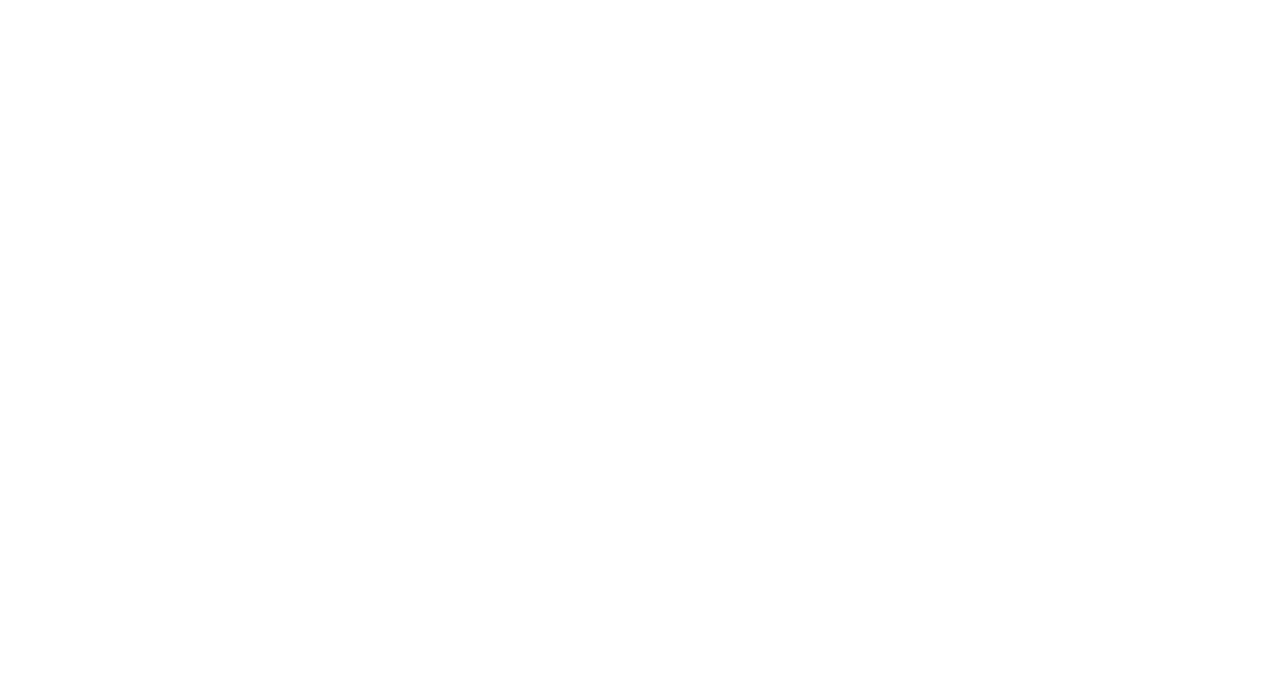
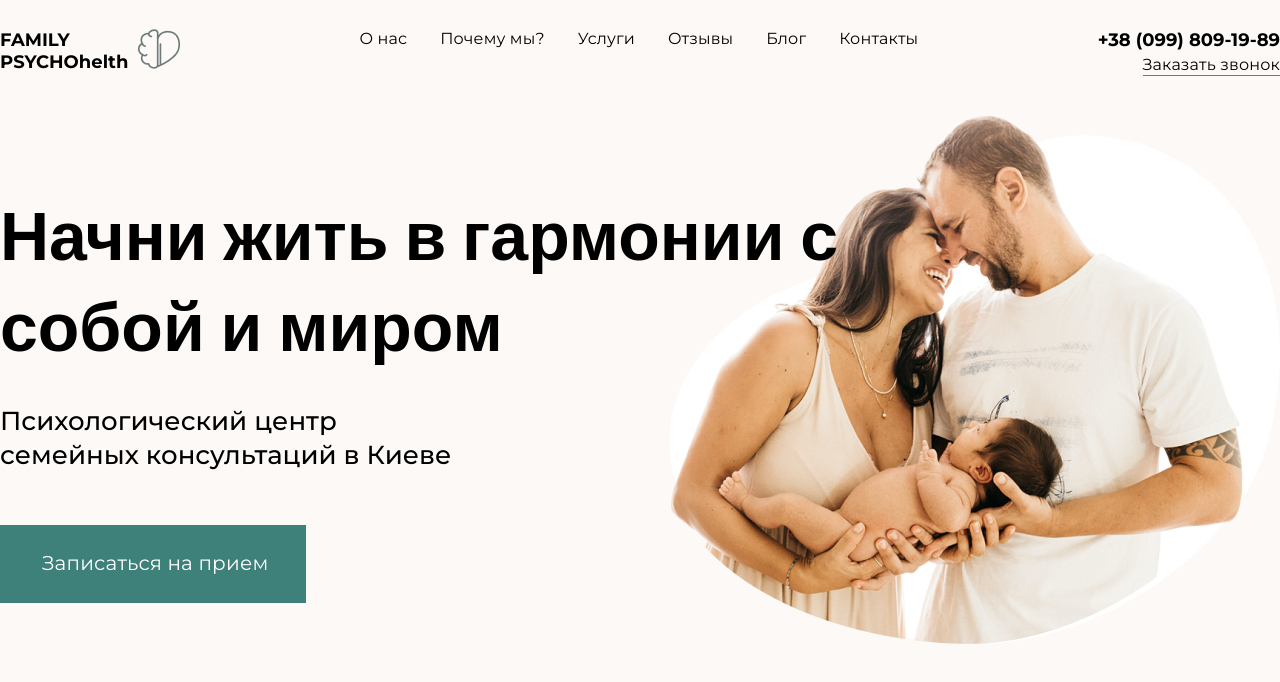
Before and after one commit to dkovalenko0/family_psychohelth, a website: page app/index.html in a window 1280 px wide. Drawn offline with nearby package versions, Linux system fonts and the light colour scheme; files that its build step writes are made by us from their sources; files whose address does not match are found by name.

Commit message:
create header block

```diff
--- a/app/index.html
+++ b/app/index.html
@@ -4,17 +4,64 @@
     <meta charset="UTF-8" />
     <meta name="viewport" content="width=device-width, initial-scale=1.0" />
     <link
-      href="https://fonts.googleapis.com/css2?family=Montserrat:wght@400;700&family=Playfair+Display:wght@400;700&display=swap"
+      href="https://fonts.googleapis.com/css2?family=Montserrat:wght@400;500;700&family=Playfair+Display:wght@400;700&display=swap"
       rel="stylesheet"
     />
-    <title>Starter</title>
+    <link rel="stylesheet" href="assets/css/styles.min.css?cb=123" />
+    <title>Family Psychohelth</title>
   </head>
   <body>
     <header class="header">
       <div class="container">
-        <div class="header-top"></div>
-        <div class="header-hero"></div>
+        <div class="header-content">
+          <div class="header-top">
+            <div class="logo">
+              <div class="logo-text">
+                FAMILY PSYCHOhelth
+              </div>
+            </div>
+            <nav class="header-nav">
+              <ul>
+                <li>
+                  <a href="#">О нас</a>
+                </li>
+                <li>
+                  <a href="#">Почему мы?</a>
+                </li>
+                <li>
+                  <a href="#">Услуги</a>
+                </li>
+                <li>
+                  <a href="#">Отзывы</a>
+                </li>
+                <li>
+                  <a href="#">Блог</a>
+                </li>
+                <li>
+                  <a href="#">Контакты</a>
+                </li>
+              </ul>
+            </nav>
+            <div class="phone-order">
+              <span class="header-phone">+38 (099) 809-19-89</span>
+              <span class="order">Заказать звонок</span>
+            </div>
+          </div>
+          <div class="header-hero">
+            <div class="hero-text">
+              <h1 class="title">Начни жить в гармонии с собой и миром</h1>
+              <div class="post-title">
+                Психологический центр семейных консультаций в Киеве
+              </div>
+              <a href="#" class="header-btn">Записаться на прием</a>
+            </div>
+          </div>
+        </div>
       </div>
     </header>
+
+    <!-- Scripts -->
+    <script async defer src="assets/js/vendors.min.js?cb=123"></script>
+    <script async defer src="assets/js/app.min.js?cb=123"></script>
   </body>
 </html>
--- a/app/scss/base/_base.scss
+++ b/app/scss/base/_base.scss
@@ -14,3 +14,33 @@ body {
   -moz-osx-font-smoothing: grayscale;
   scroll-behavior: smooth;
 }
+
+body {
+  margin: 0;
+  font-family: "Montserrat", sans-serif;
+}
+
+a {
+  text-decoration: none;
+}
+
+ul,
+li {
+  list-style: none;
+  margin: 0;
+  padding: 0;
+}
+
+h1,
+h2,
+h3,
+h4,
+h5,
+h6 {
+  margin: 0;
+}
+
+figure,
+p {
+  margin: 0;
+}
--- a/app/scss/pages/_all.scss
+++ b/app/scss/pages/_all.scss
@@ -1,2 +1 @@
-@import './index.scss';
-@import './example';
+@import "./header.scss";
--- /dev/null
+++ b/app/scss/pages/_header.scss
@@ -0,0 +1,121 @@
+.header {
+  padding: 29px 0 25px;
+
+  background-color: #fcf9f6;
+  color: #000000;
+
+  .header-content {
+    min-height: 651px;
+
+    .header-top {
+      display: flex;
+      justify-content: space-between;
+      // align-items: center;
+
+      .logo {
+        display: flex;
+
+        .logo-text {
+          margin-right: 8px;
+          max-width: 130px;
+
+          font-size: 18px;
+          line-height: 22px;
+          font-weight: 700;
+        }
+
+        &::after {
+          content: url("../images/logo.png");
+          width: 42px;
+          height: 42px;
+        }
+      }
+
+      .header-nav {
+        align-self: flex-start;
+        ul {
+          display: flex;
+
+          li {
+            &:not(:last-child) {
+              margin-right: 33px;
+            }
+
+            a {
+              font-size: 16px;
+              line-height: 20px;
+              font-weight: 400;
+              letter-spacing: 0.01em;
+              color: #000000;
+            }
+          }
+        }
+      }
+
+      .phone-order {
+        display: flex;
+        flex-direction: column;
+
+        .header-phone {
+          font-size: 18px;
+          font-weight: 700;
+          line-height: 22px;
+        }
+
+        .order {
+          margin-top: 4px;
+
+          align-self: flex-end;
+
+          font-size: 16px;
+          line-height: 20px;
+          font-weight: 400;
+          letter-spacing: 0.01em;
+          cursor: pointer;
+
+          border-bottom: 1px solid #6b7b7a;
+        }
+      }
+    }
+
+    .header-hero {
+      padding-top: -20px;
+
+      min-height: 569px;
+      background: url("../images/header-hero.png") no-repeat right -65px bottom -88px;
+      .hero-text {
+        padding-top: 110px;
+
+        .title {
+          max-width: 839px;
+
+          font-family: "Playfair Display", sans-serif;
+          font-size: 68px;
+          line-height: 91px;
+          font-weight: 700;
+        }
+
+        .post-title {
+          margin: 36px 0 79px;
+          max-width: 452px;
+
+          font-weight: 500;
+          font-size: 26px;
+          line-height: 34px;
+        }
+
+        .header-btn {
+          padding: 26px 37px 28px 42px;
+
+          font-weight: 400;
+          font-size: 20px;
+          line-height: 24px;
+          letter-spacing: 0.01em;
+          color: #ffffff;
+
+          background-color: #3e817a;
+        }
+      }
+    }
+  }
+}
```
Also changed, not shown: app/images/header-hero.png (added), app/images/logo.png (added), app/scss/pages/_index.scss (deleted).
